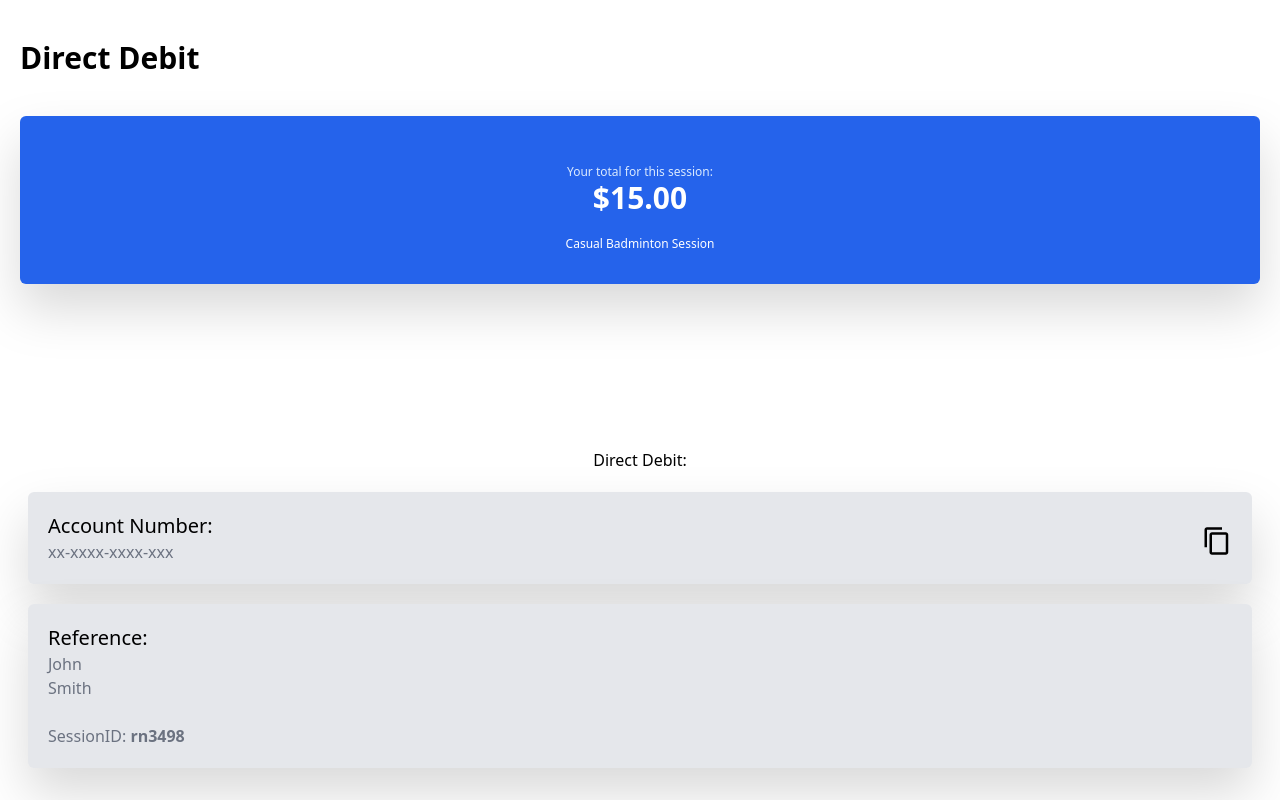
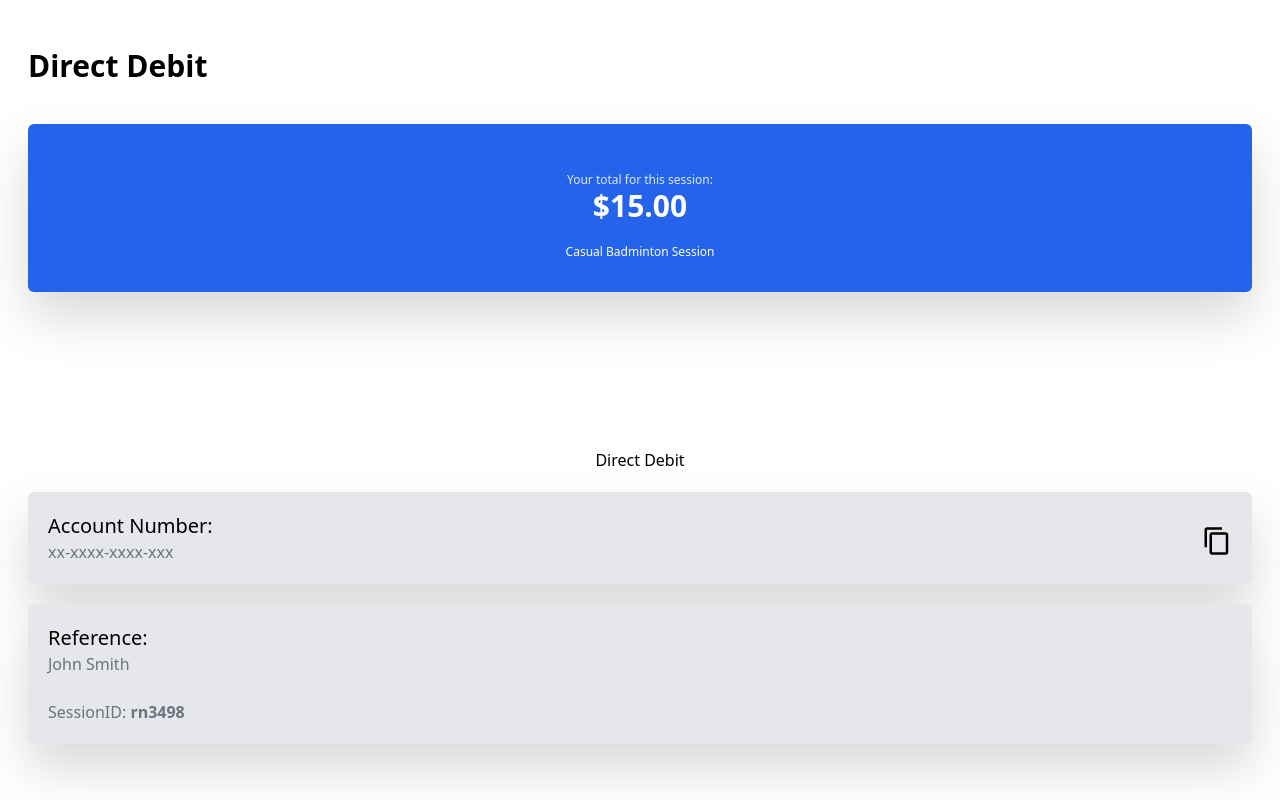
Before and after one commit to UoaWDCC/uabc-portal, a Next.js app in the folder packages/client/: page /direct-debit in a window 1280 px wide. Built offline with nearby package versions, Linux system fonts and the light colour scheme.

Commit message:
Tightened up the debit details card component

```diff
--- a/packages/client/src/app/direct-debit/page.tsx
+++ b/packages/client/src/app/direct-debit/page.tsx
@@ -7,32 +7,31 @@
 import Heading from "@/components/Heading/Heading";
 import PaymentInfoCard from "@/components/PaymentInfoCard/PaymentInfoCard";
 import DebitDetailsCard from "@/components/DebitDetailsCard/DebitDetailsCard";
+import Button from "@/components/Button/Button";
 
-export default function DirectDebitPage (firstName:string, lastName:string, sessionId:string) {
-    firstName = "John"
-    lastName = "Smith"
-    sessionId = "rn3498"
+export default function DirectDebitPage () {
+    let firstName:string = "John"
+    let lastName:string = "Smith"
+    let sessionId:string = "rn3498"
 
     return (
-        <div className="h-screen flex flex-col">
-            <Heading>Direct Debit</Heading>
-            <PaymentInfoCard amount={15} />
+        <div className="h-screen flex flex-col p-2">
+                <Heading>Direct Debit</Heading>
+                <PaymentInfoCard amount={15} />
 
-            <div className="left-0 w-full p-2 pb-3 mt-auto">
-                <p className="font-medium text-center">Direct Debit:</p>
+            <div className="pb-7 mt-auto">
+                <p className="font-medium text-center">Direct Debit</p>
                 <DebitDetailsCard
                     onClick={() => alert('Direct debit')}
                     title="Account Number:"
                     text={["xx-xxxx-xxxx-xxx"]}
-                    sessionId={null}
                     copy={true}
                 />
                 <DebitDetailsCard
                     onClick={() => alert('Pay now')}
                     title="Reference:"
-                    text={[firstName, lastName]}
-                    sessionId = {sessionId}
-                    copy = {false}
+                    text={[firstName+" "+lastName]}
+                    sessionId={sessionId}
                 />
             </div>
         </div>
--- a/packages/client/src/components/DebitDetailsCard/DebitDetailsCard.tsx
+++ b/packages/client/src/components/DebitDetailsCard/DebitDetailsCard.tsx
@@ -9,17 +9,17 @@ import { MdContentCopy } from 'react-icons/md';
 
 const DebitDetailsCard = (props: DebitDetailsCardProps) => {
     const body = props.text.map((text) =>
-    <p className="font-normal text-gray-500">{text}</p>);
-    if (props.sessionId) {
+        <p className="font-normal text-gray-500">{text}</p>);
+    if (typeof(props.sessionId) != "undefined") {
         body.push(<br/>,
-        <p className="font-normal text-gray-500 inline">SessionID: </p>,
+        <p className="font-normal text-gray-500 inline">SessionID: </p>, // TODO: try not to use this
         <p className="font-bold text-gray-500 inline">{props.sessionId}</p>)
     }
-    if (props.copy) {
+    if (typeof(props.copy) != "undefined") {
         body.push(<MdContentCopy className="absolute right-5 bottom-7 text-3xl"/>)
     }
     return (
-        <Card onClick={props.onClick} className="bg-gray-200 p-5 pt-5 relative">
+        <Card onClick={props.onClick} className="bg-gray-200 p-5 pt-50 relative">
             <p className="font-medium text-xl top-5">{props.title}</p>
             {body}
         </Card>
--- a/packages/client/src/components/DebitDetailsCard/DebitDetailsCardProps.tsx
+++ b/packages/client/src/components/DebitDetailsCard/DebitDetailsCardProps.tsx
@@ -5,8 +5,8 @@
  type DebitDetailsCardProps = {
     title: string,
     text: string[],
-    sessionId: string | null
-    copy: boolean
+    sessionId?: string,
+    copy?: boolean,
     onClick: () => void
  }
 
```
